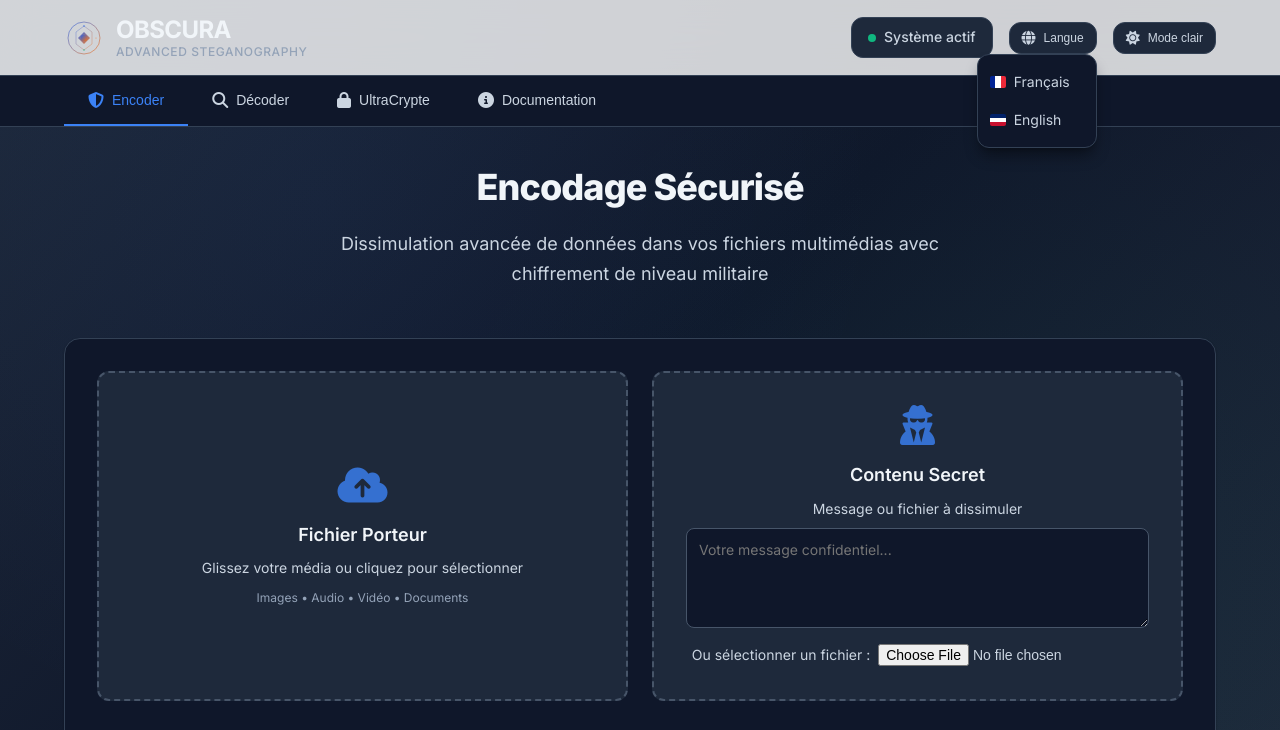
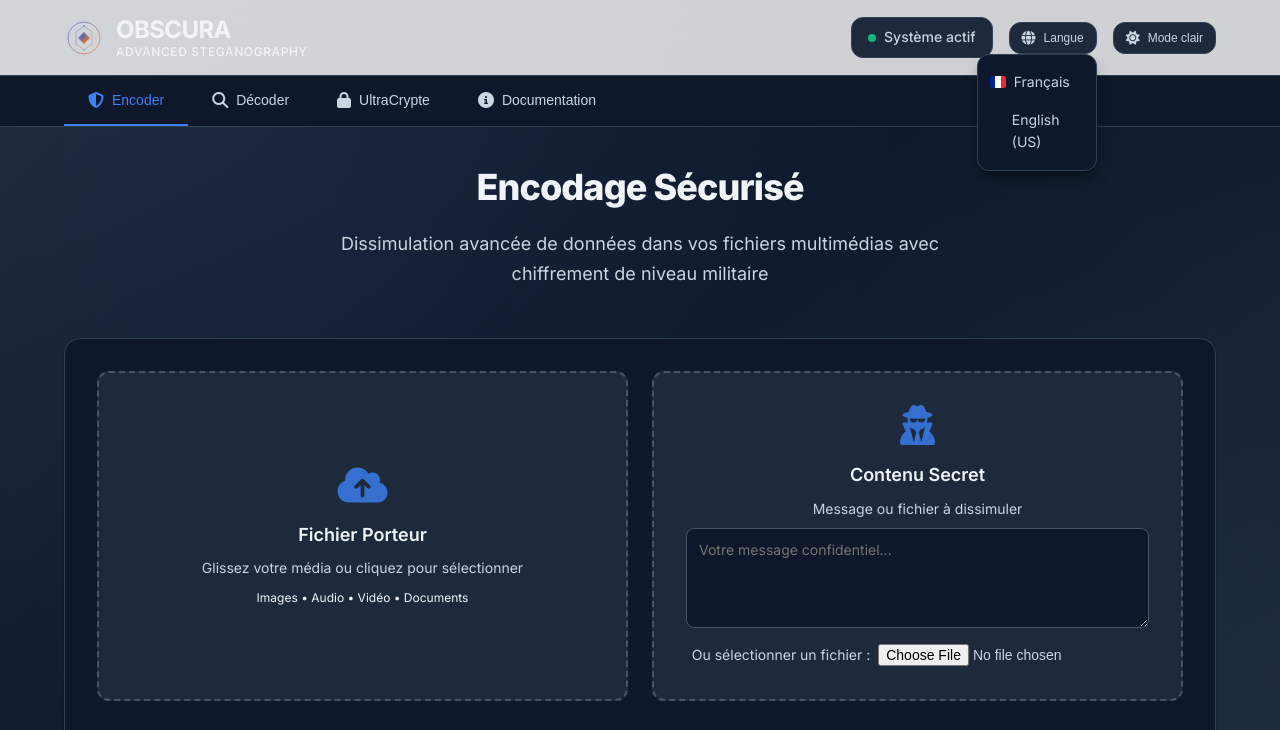
Before and after one commit to RyZenoKelb/Cryptura, a plain HTML site: page index.html in a window 1280 px wide. Both pictures are taken after a click on the button "Langue". Shown: the top 730 px of the page. Drawn offline with Linux system fonts and the light colour scheme.

Commit message:
Auto update 2025-05-24 17:21:18

```diff
--- a/assets/style.css
+++ b/assets/style.css
@@ -54,13 +54,13 @@
     --bg-dark: #334155;
     --bg-darker: #020617;
 
+    /* Background RGB values for backdrop-filter */
+    --bg-white-rgb: 15, 23, 42;
+    --bg-gray-rgb: 30, 41, 59;
+
     /* Text Colors */
     --text-primary: #f1f5f9;
     --text-secondary: #cbd5e1;
-    --text-muted: #94a3b8;
-    --text-white: #f1f5f9;
-
-    /* Border & Shadows */
     --border-light: #334155;
     --border-medium: #475569;
     --shadow-sm: 0 1px 2px 0 rgb(0 0 0 / 0.3);
--- a/index.html
+++ b/index.html
@@ -123,14 +123,14 @@
                                 <span data-i18n="settings.language.fr">Français</span>
                             </div>
                             <div class="language-option" data-lang="en">
-                                <div class="language-flag en"></div>
-                                <span data-i18n="settings.language.en">English</span>
+                                <div class="language-flag us"></div>
+                                <span data-i18n="settings.language.en">English (US)</span>
                             </div>
                         </div>
                     </div>
 
                     <!-- Theme Toggle -->
-                    <button class="theme-toggle" id="theme-toggle">
+                    <button class="theme-toggle" id="theme-toggle" title="Basculer le thème">
                         <i class="fas fa-sun"></i>
                         <span class="toggle-text" data-i18n="settings.theme.light">Mode clair</span>
                     </button>
```
